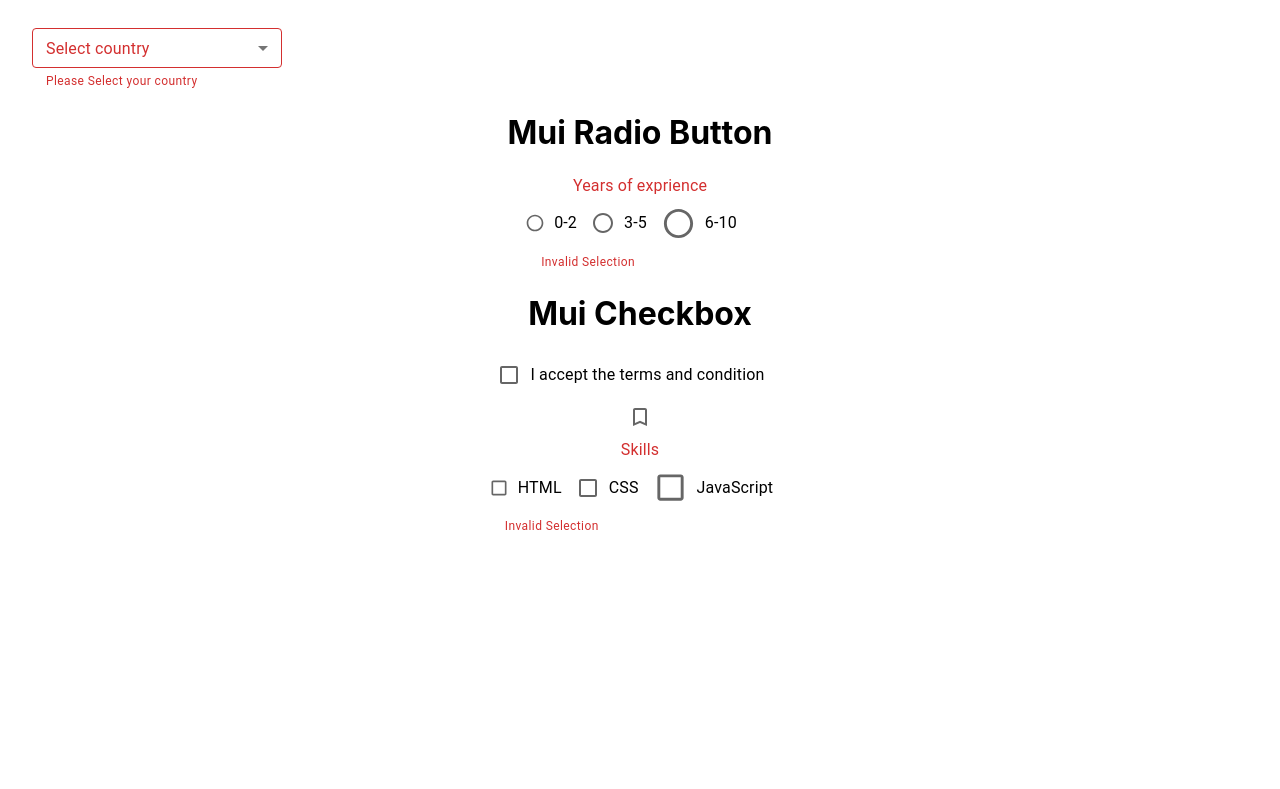
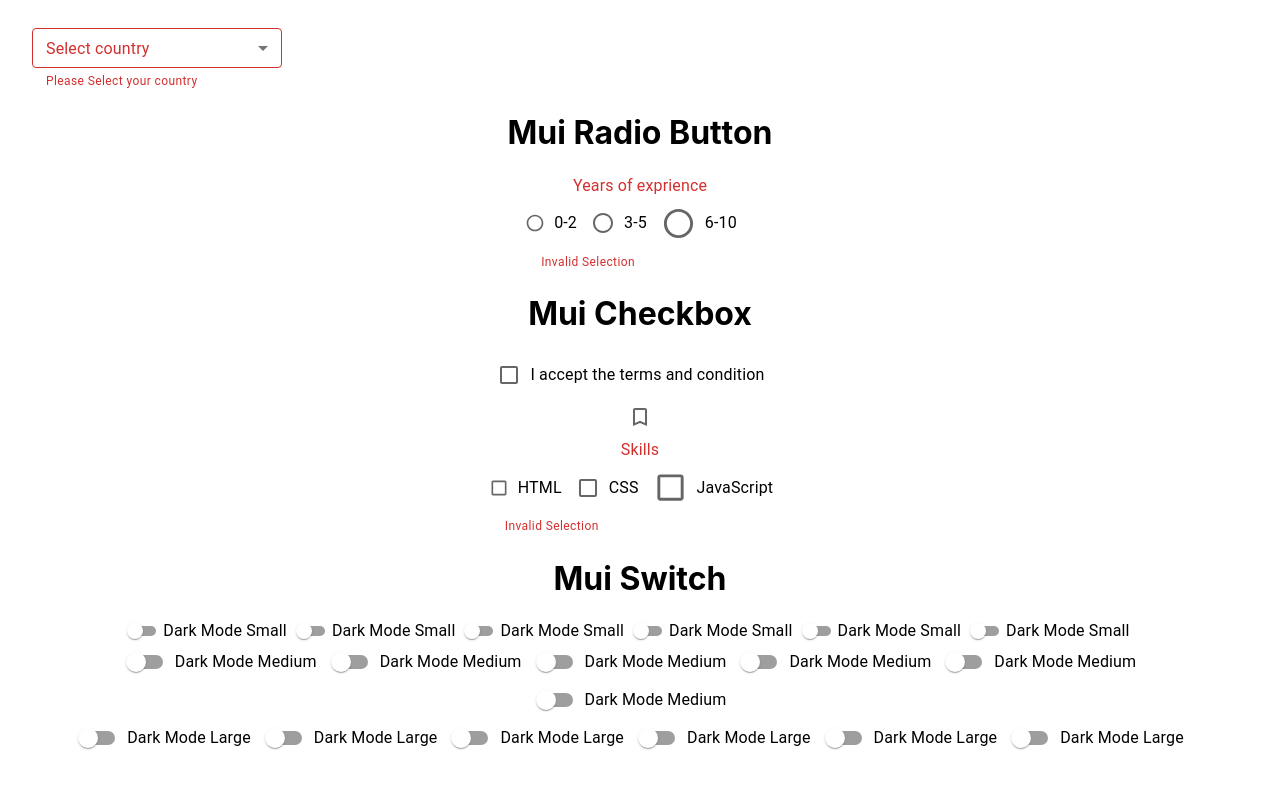
Before and after one commit to atultingre/mui-react, a React (Create React App) app: page / in a window 1280 px wide. Shown: the part 2610-3399 px from the top of the page. Before the commit the page ends 3179 px from the top, so only its background shows below. Built offline with nearby package versions, Linux system fonts and the light colour scheme.

Commit message:
MUI Switch

```diff
--- a/src/App.js
+++ b/src/App.js
@@ -5,6 +5,7 @@ import MuiButton from "./components/MuiButton";
 import MuiTextFiled from "./components/MuiTextFiled";
 import MuiRadioButton from "./components/MuiRadioButton";
 import MuiCheckbox from "./components/MuiCheckbox";
+import MuiSwitch from "./components/MuiSwitch";
 
 function App() {
   return (
@@ -15,6 +16,7 @@ function App() {
       <MuiSelect />
       <MuiRadioButton />
       <MuiCheckbox />
+      <MuiSwitch/>
     </div>
   );
 }
--- /dev/null
+++ b/src/components/MuiSwitch.js
@@ -0,0 +1,41 @@
+import { Box, FormControlLabel, Stack, Switch } from '@mui/material'
+import React, { useState } from 'react'
+
+const MuiSwitch = () => {
+    const [checked, setChecked]= useState(false);
+    const handleChange = (e) =>{
+        setChecked(e.target.checked)
+    }
+    console.log({checked})
+  return (
+    <Box>
+        <h1>Mui Switch</h1>
+        <Box>
+            <FormControlLabel label="Dark Mode Small" control={<Switch checked={checked} onChange={handleChange} color='primary' size='small'/>}/>
+            <FormControlLabel label="Dark Mode Small" control={<Switch checked={checked} onChange={handleChange} color='secondary' size='small'/>}/>
+            <FormControlLabel label="Dark Mode Small" control={<Switch checked={checked} onChange={handleChange} color='error' size='small'/>}/>
+            <FormControlLabel label="Dark Mode Small" control={<Switch checked={checked} onChange={handleChange} color='warning' size='small'/>}/>
+            <FormControlLabel label="Dark Mode Small" control={<Switch checked={checked} onChange={handleChange} color='info' size='small'/>}/>
+            <FormControlLabel label="Dark Mode Small" control={<Switch checked={checked} onChange={handleChange} color='success' size='small'/>}/>
+        </Box>
+        <Box>
+            <FormControlLabel label="Dark Mode Medium" control={<Switch checked={checked} onChange={handleChange} color='primary' size='medium'/>}/>
+            <FormControlLabel label="Dark Mode Medium" control={<Switch checked={checked} onChange={handleChange} color='secondary' size='medium'/>}/>
+            <FormControlLabel label="Dark Mode Medium" control={<Switch checked={checked} onChange={handleChange} color='error' size='medium'/>}/>
+            <FormControlLabel label="Dark Mode Medium" control={<Switch checked={checked} onChange={handleChange} color='warning' size='medium'/>}/>
+            <FormControlLabel label="Dark Mode Medium" control={<Switch checked={checked} onChange={handleChange} color='info' size='medium'/>}/>
+            <FormControlLabel label="Dark Mode Medium" control={<Switch checked={checked} onChange={handleChange} color='success' size='medium'/>}/>
+        </Box>
+        <Box>
+            <FormControlLabel label="Dark Mode Large" control={<Switch checked={checked} onChange={handleChange} color='primary' size='large'/>}/>
+            <FormControlLabel label="Dark Mode Large" control={<Switch checked={checked} onChange={handleChange} color='secondary' size='large'/>}/>
+            <FormControlLabel label="Dark Mode Large" control={<Switch checked={checked} onChange={handleChange} color='error' size='large'/>}/>
+            <FormControlLabel label="Dark Mode Large" control={<Switch checked={checked} onChange={handleChange} color='warning' size='large'/>}/>
+            <FormControlLabel label="Dark Mode Large" control={<Switch checked={checked} onChange={handleChange} color='info' size='large'/>}/>
+            <FormControlLabel label="Dark Mode Large" control={<Switch checked={checked} onChange={handleChange} color='success' size='large'/>}/>
+        </Box>
+    </Box>
+  )
+}
+
+export default MuiSwitch
```
